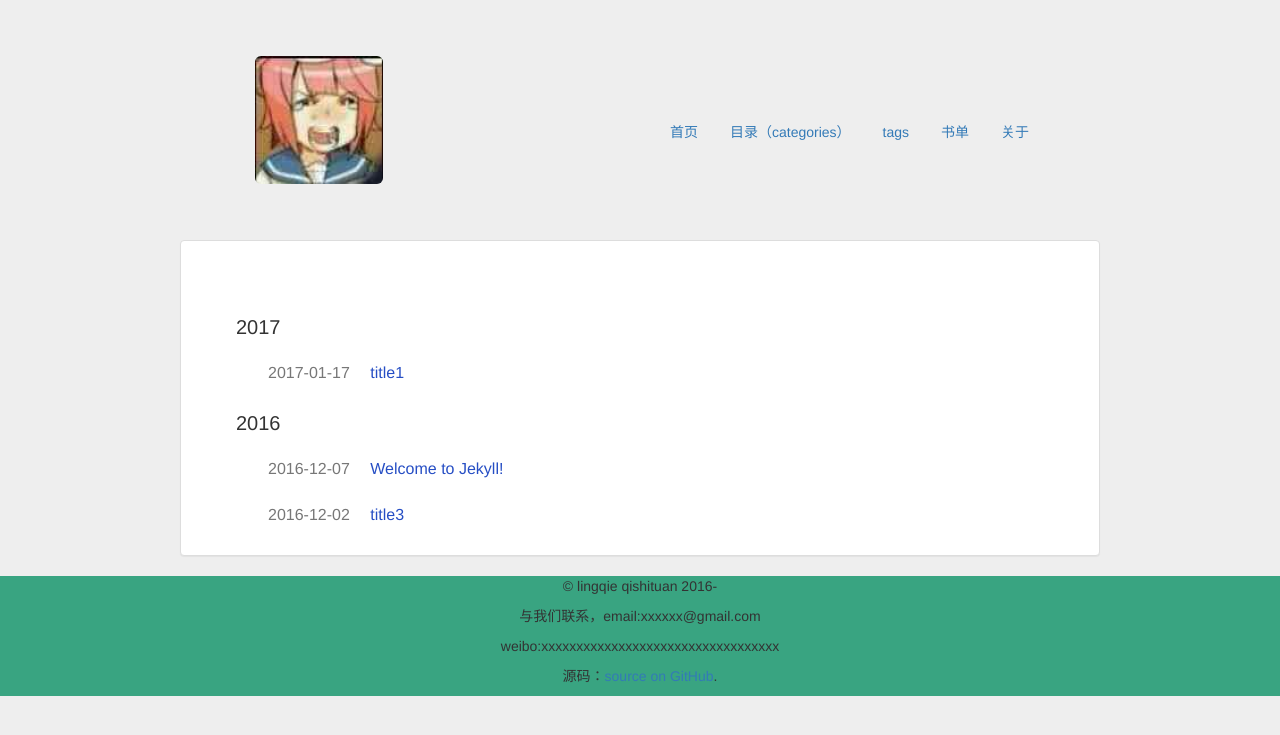
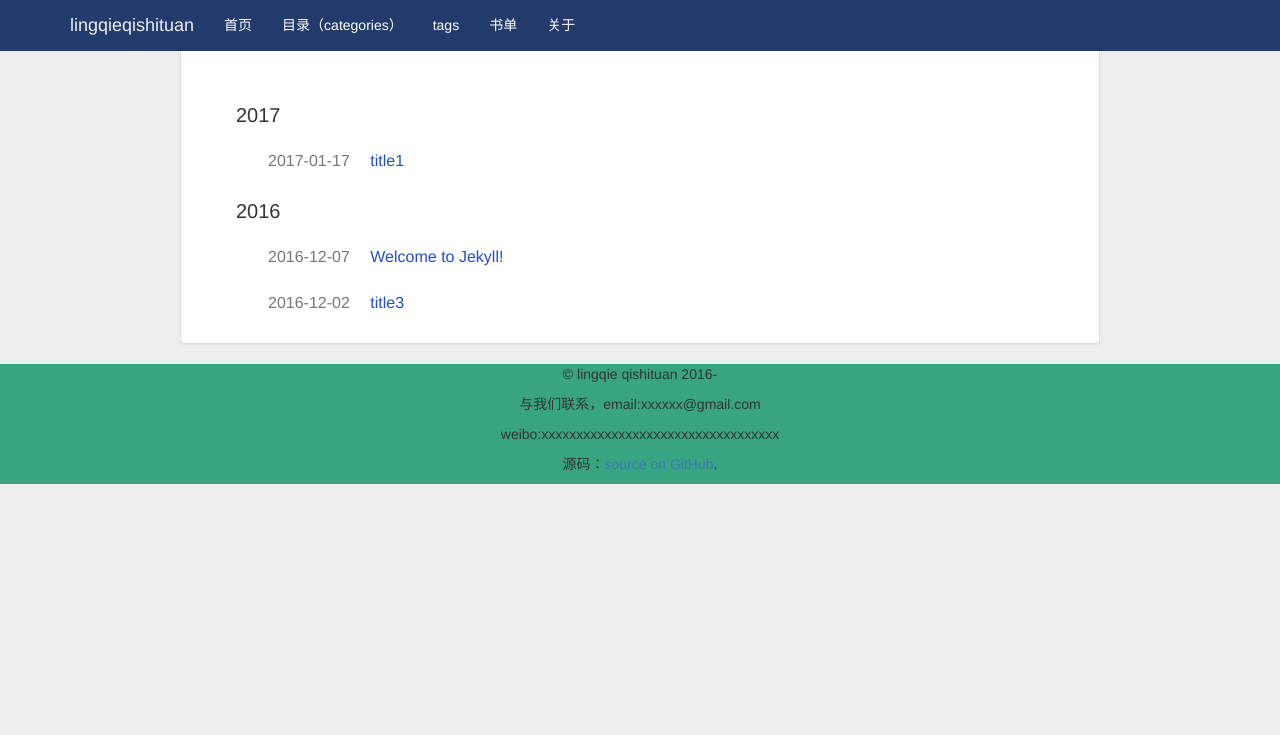
Before and after one commit to lingqie/lingqie.github.io, a Jekyll site: the page built from index.md, in a window 1280 px wide. Shown: the top 735 px of the page. Built offline with Jekyll 4.4.1, drawn with Linux system fonts in a browser that asks for light colours.

Commit message:
edit nav style

```diff
--- a/_includes/header.html
+++ b/_includes/header.html
@@ -1,4 +1,4 @@
-<div class="row header-top">
+<!-- <div class="row header-top">
     <div class="col-md-4 col-md-offset-2">
         <img class="img-rounded" src="{{site.baseurl}}/favicon.ico">
     </div>
@@ -13,4 +13,27 @@
             </ul>
         </div>
     </div>
-</div>
+</div> -->
+
+<div class="navbar navbar-custom navbar-fixed-top">
+      <div class="container">
+        <div class="navbar-header">
+          <button class="navbar-toggle collapsed" type="button" data-toggle="collapse" data-target=".navbar-collapse">
+            <span class="sr-only">Toggle navigation</span>
+            <span class="icon-bar"></span>
+            <span class="icon-bar"></span>
+            <span class="icon-bar"></span>
+          </button>
+          <a class="navbar-brand hidden-sm" href="{{site.baseurl}}">lingqieqishituan</a>
+        </div>
+        <div class="navbar-collapse collapse" role="navigation">
+          <ul class="nav navbar-nav">
+            <li><a href="{{site.url}}">首页</a></li>
+            <li><a href="{{site.baseurl}}/categories/">目录（categories）</a></li>
+            <li><a href="{{site.baseurl}}/tags/">tags</a></li>
+            <li><a href="{{site.baseurl}}/books/">书单</a></li>
+            <li><a href="{{site.baseurl}}/about/">关于</a></li>
+          </ul>
+        </div>
+      </div>
+    </div>
--- a/css/blog.css
+++ b/css/blog.css
@@ -27,15 +27,19 @@
   margin-top: 4em;
 }
 
-
 .tag-list{
   margin: 2em;
+}
+
+.post-top {
+    margin-top: 2em;
 }
 
 .post{
   margin: 2em;
 }
 
+/*need edit*/
 .header-top {
     margin-top: 4em;
 }
@@ -48,9 +52,7 @@
     margin-top: 4em;
 }
 
-.post-top {
-    margin-top: 4em;
-}
+
 
 .red-color {
     background-color: #FFFFFF;
@@ -71,3 +73,36 @@
 .text-center {
     text-align: center;
 }
+
+/*begin nav style*/
+.navbar-custom {
+    background-color:#233B6C;
+    color:#ffffff;
+    border-radius:0;
+}
+
+.navbar-custom .navbar-nav > li > a {
+    color:#fff;
+}
+.navbar-custom .navbar-nav > .active > a, .navbar-nav > .active > a:hover, .navbar-nav > .active > a:focus {
+    color: #ffffff;
+    background-color:transparent;
+}
+.navbar-custom .navbar-brand {
+    color:#eeeeee;
+}
+
+.navbar-custom .navbar-nav > li > a:hover,
+.navbar-custom .navbar-nav > li > a:focus {
+    color: #333;
+}
+
+.navbar-custom .navbar-toggle:hover,
+.navbar-custom .navbar-toggle:focus {
+    /*background-color: #DDD;*/
+    color: #333;
+}
+.navbar-custom .navbar-toggle .icon-bar {
+    background-color: #CCC;
+}
+/*end nav style*/
```
